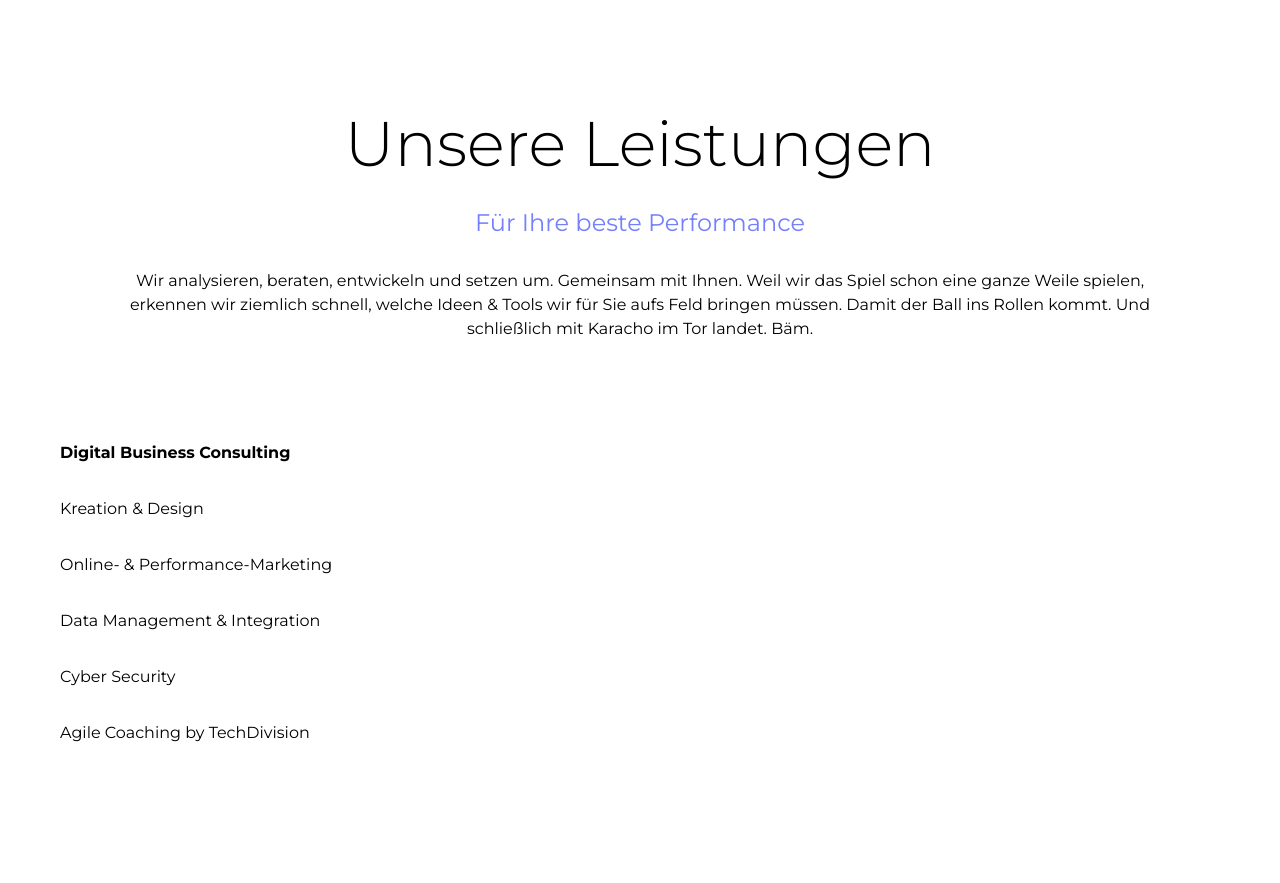
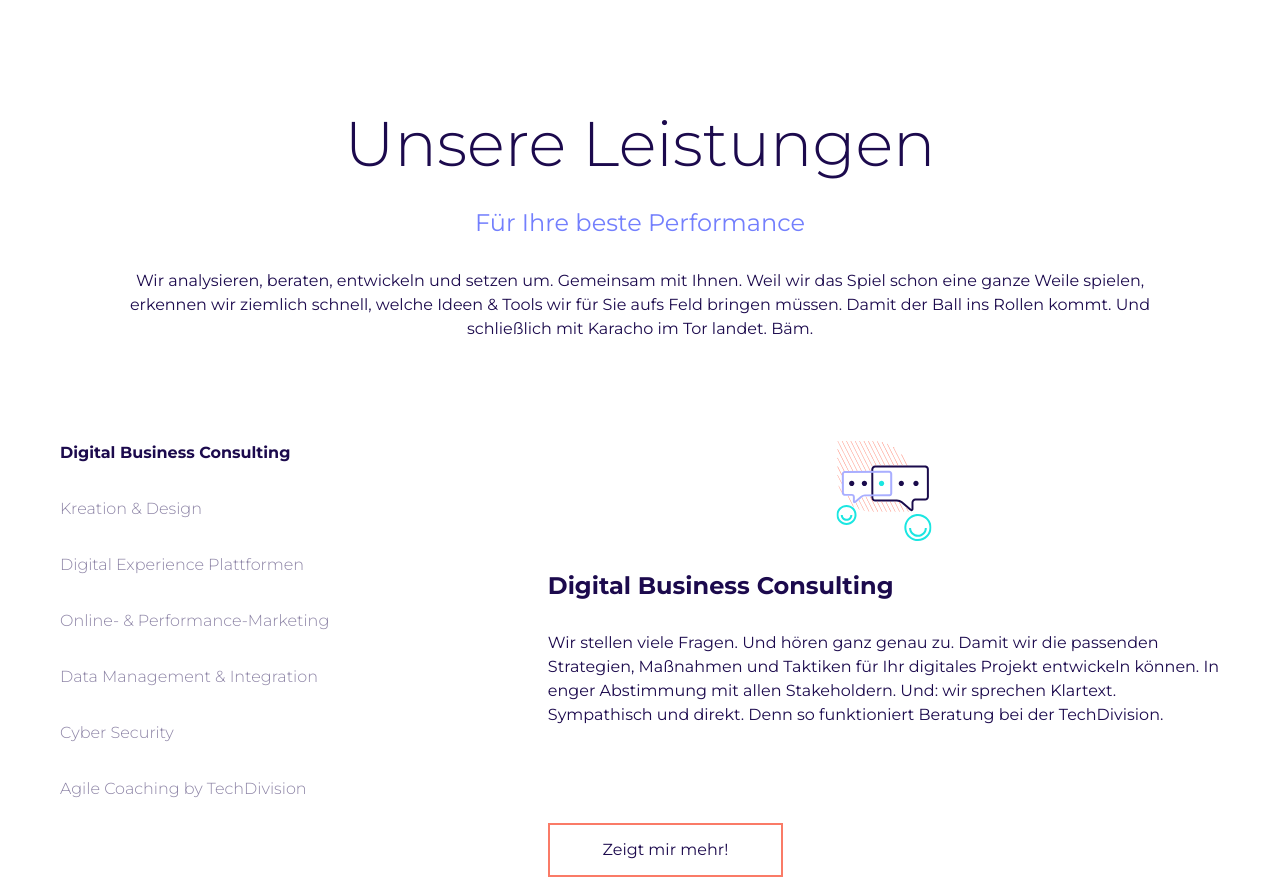
Before and after one commit to matteofresta/techdivision, a plain HTML site: page index.html in a window 1280 px wide. Shown: the part 1917-2800 px from the top of the page. Before the commit the page ends 2714 px from the top, so only its background shows below. Drawn offline with Linux system fonts and the light colour scheme.

Commit message:
Techdivision Projekt

```diff
--- a/index.html
+++ b/index.html
@@ -73,12 +73,13 @@
                 <div class="wrapper-body-list">
                     <div class="col-sidebar">
                         <ul role="list" aria-label="leistungen-list">
-                            <li onmousemove="showContent('design')" data-active="active">Digital Business Consulting</li>
-                            <li onmousemove="showContent('platforms')">Kreation & Design</li>
-                            <li onmousemove="showContent('marketing')">Online- & Performance-Marketing</li>
-                            <li onmousemove="showContent('data')">Data Management & Integration</li>
-                            <li onmousemove="showContent('security')">Cyber Security</li>
-                            <li onmousemove="showContent('coaching')">Agile Coaching by TechDivision</li>
+                            <li onmouseover="showContent('design')">Digital Business Consulting</li>
+                            <li onmouseover="showContent('platforms')">Kreation & Design</li>
+                            <li onmouseover="showContent('experience')">Digital Experience Plattformen</li>
+                            <li onmouseover="showContent('marketing')">Online- & Performance-Marketing</li>
+                            <li onmouseover="showContent('data')">Data Management & Integration</li>
+                            <li onmouseover="showContent('security')">Cyber Security</li>
+                            <li onmouseover="showContent('coaching')">Agile Coaching by TechDivision</li>
                         </ul>
                     </div>
                     <div class="col-content">
@@ -100,25 +101,49 @@
                                 Wie jung, alt, hip oder konservativ sind Ihre Personas? Unsere digitale Kreativität, Begeisterung und Erfahrung warten auf Sie!</p>
                             <button type="submit">Zeigt mir mehr!</button>
                         </div>
-                        <div id="marketing" class="content-section">
+                        <div id="experience" class="content-section">
                             <img src="Bilder/body-list/Softwareentwicklung_TD-Icons.svg" alt="">
                             <h2>Digital Experience Plattformen</h2>
                             <p>Einfache Websites waren gestern. Mit unserer Hilfe bauen Sie digitale Erlebniswelten.
-                                Die auf allen Kanälen funktionieren und begeistern. Um Ihre User zu überzeugen. Wir entwickeln,
-                                implementieren und optimieren. Datengetrieben, messbar und mit viel technischem Know-how und Fingerspitzengefühl.</p>
+                                Die auf allen Kanälen funktionieren und begeistern. Um Ihre User zu überzeugen.
+                                Wir entwickeln, implementieren und optimieren. Datengetrieben, messbar und mit viel technischem Know-how und Fingerspitzengefühl.</p>
+                            <button type="submit">Zeigt mir mehr!</button>
+                        </div>
+                        <div id="marketing" class="content-section">
+                            <img src="Bilder/body-list/Online-Marketing_TD-Icons.svg" alt="">
+                            <h2>Online- & Performance-Marketing</h2>
+                            <p>Für Sie am Start: ein hoch motiviertes Team. Das seinen gesammelten Online-Marketing-Verstand
+                                in den Ring wirft. Wir bauen auf Customer Centricity, fundierte Analysen und schlaue Strategien.
+                                Damit entwickeln wir relevanten Content für durchdachte Kampagnen. Die funktionieren. Versprochen.
+                                Datengetrieben und feinjustiert für alle Kanäle. Und in puncto SEO, SEA und UX, UI, mit allen Wassern gewaschen. </p>
                             <button type="submit">Zeigt mir mehr!</button>
                         </div>
                         <div id="data" class="content-section">
+                            <img src="Bilder/body-list/eCommerce_TD-Icons.svg" alt="">
                             <h2>Data Management & Integration</h2>
-                            <p>Content about Data Management & Integration...</p>
+                            <p>Noch nie waren gut gepflegte Daten so wichtig, wie heute. Deshalb bekommen Sie bei uns Datenstrategie,
+                                Pflege und systematische Weiterentwicklung aus einer Hand. Basierend auf sinnvoller Technik und betreut
+                                von unseren erfahrenen Datenprofis. Damit Ihre Daten harmonisch Leistung zeigen können. Auf allen Kanälen.</p>
+                            <button type="submit">Zeigt mir mehr!</button>
                         </div>
                         <div id="security" class="content-section">
+                            <img src="Bilder/body-list/Consulting_TD-Icons.svg" alt="">
                             <h2>Cyber Security</h2>
-                            <p>Content about Cyber Security...</p>
+                            <p>Ihre Daten sind das Herzstück Ihres Unternehmens. Und das sollten Sie gut schützen.
+                                Vor gezielten Hackerangriffen ebenso, wie vor unbeabsichtigten, internen Anwendungsfehlern.
+                                Dafür testen wir Ihren Sicherheitsstatus. Mit Audits und Pentests. Und entwickeln bei Bedarf
+                                gemeinsam sichere Software-Lösungen und smarte Notfallpläne. Damit Sie nachts ruhig schlafen können.</p>
+                            <button type="submit">Zeigt mir mehr!</button>
                         </div>
                         <div id="coaching" class="content-section">
+                            <img src="Bilder/body-list/Consulting_TD-Icons.svg" alt="">
                             <h2>Agile Coaching by TechDivision</h2>
-                            <p>Content about Agile Coaching by TechDivision...</p>
+                            <p>Bringen Sie Ihren täglichen Arbeitsablauf auf Zack. Mit agilen Arbeitsmethoden.
+                                Die nicht nur für die Software-Entwicklung, sondern auch in der Prozess- und Projektorganisation
+                                so richtig gut funktionieren. Beispielsweise Scrum oder Kanban. Unsere Agile Coaches helfen und
+                                unterstützen Ihr Team dabei, Arbeitsabläufe transparenter und effektiver zu gestalten. Zufriedenheit inklusive.
+                                Agilität ist für uns der Treibstoff für modernes Arbeiten 4.0. </p>
+                            <button type="submit">Zeigt mir mehr!</button>
                         </div>
                     </div>
                 </div>
--- a/script.js
+++ b/script.js
@@ -1,13 +1,23 @@
 function showContent(sectionId) {
-    // Hide all sections
+
     let sections = document.querySelectorAll('.content-section');
     sections.forEach(function (section) {
-        section.style.display = 'none';
-
+        section.classList.remove('active');
     });
 
-    // Show the selected section
     let activeSection = document.getElementById(sectionId);
-    activeSection.style.transition = '.5s ease';
-    activeSection.style.display = 'flex';
+    activeSection.classList.add('active');
+
+    let listItems = document.querySelectorAll('.col-sidebar li');
+    listItems.forEach(function (item) {
+        item.classList.remove('active');
+    });
+
+    let listItem = document.querySelector(`[onmouseover="showContent('${sectionId}')"]`);
+    listItem.classList.add('active');
 }
+
+
+document.addEventListener("DOMContentLoaded", function() {
+    showContent('design');
+});
--- a/style.css
+++ b/style.css
@@ -54,6 +54,7 @@
     margin: 0;
     padding: 0;
     font-family: var(--ff-techdivision);
+    color: var(--clr-primary-900);
 }
 
 /* Prevent font size inflation */
@@ -176,10 +177,18 @@
     min-height: 10px;
 }
 
+header
+{
+    position: sticky;
+    z-index: 1000;
+    width: 100%;
+}
+
 .wrapper-nav
 {
     display: flex;
     width: 100%;
+    background-color: var(--clr-primary-200);
     height: 5rem;
     justify-content: space-between;
     align-items: center;
@@ -238,6 +247,7 @@
 {
     position: relative;
     text-decoration: none;
+    color: var(--clr-primary-200);
 }
 
 .extra-navbar :is(a)::after
@@ -411,19 +421,18 @@
     transition: .5s ease;
 }
 
-.col-sidebar :is(li)
-{
+.col-sidebar li {
     margin-bottom: 2rem;
     cursor: pointer;
+    transition: .3s ease;
+    font-weight: var(--fw-300);
+    color: var(--clr-primary-900);
+    opacity: .5;
 }
 
-[data-active='active']
-{
+.col-sidebar li:hover, .col-sidebar li.active {
     font-weight: var(--fw-700);
-}
-.col-sidebar :is(li):hover
-{
-    font-weight: var(--fw-600);
+    opacity: 1;
 }
 
 .col-content {
@@ -437,28 +446,35 @@
 
 .content-section {
     display: none;
+    opacity: 0;
+    visibility: hidden;
     margin-left: 5rem;
     align-content: center;
     justify-content: center;
     flex-direction: column;
     --gap: 2rem;
+    transition: opacity 2s ease, visibility 2s ease;
+}
+
+.content-section.active {
+    display: flex;
+    opacity: 1;
+    visibility: visible;
     transition: .5s ease;
 }
 
-.content-section :is(img)
-{
+.content-section img {
     align-self: center;
     justify-self: center;
     margin-bottom: var(--gap);
 }
 
-.content-section :is(h2, p) {
+.content-section h2, .content-section p {
     margin-top: 0;
     margin-bottom: var(--gap);
 }
 
-.content-section :is(button)
-{
+.content-section button {
     cursor: pointer;
     margin-top: 4rem;
     width: 35%;
```
